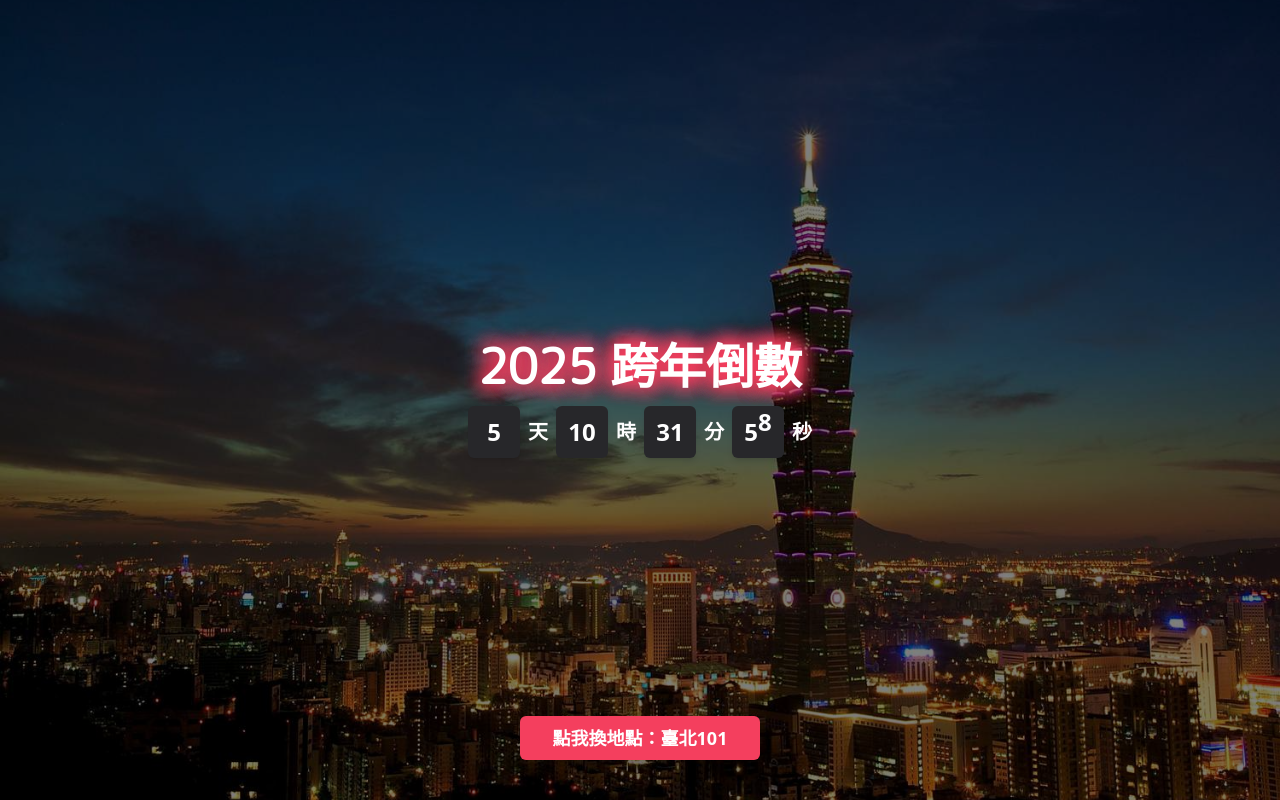
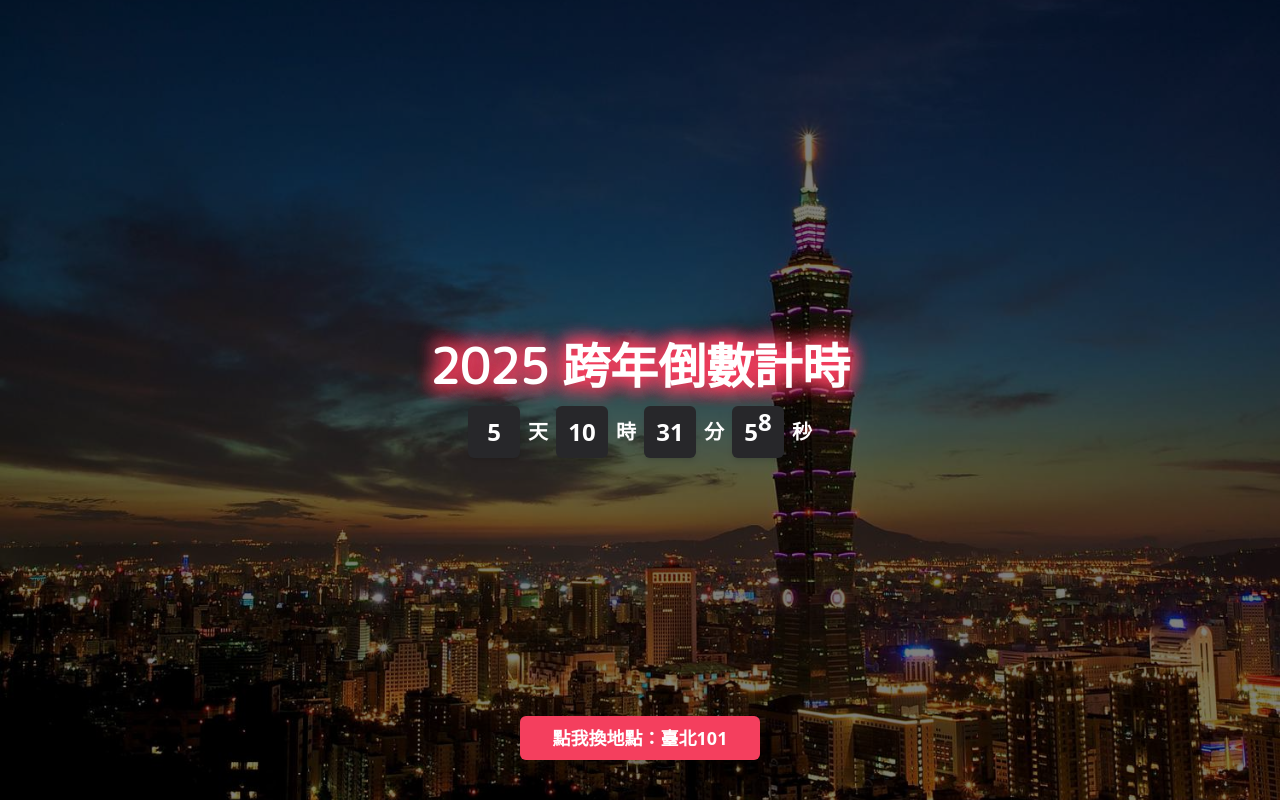
Before and after one commit to xzgun89425/newyearFirework, a Nuxt app: page / in a window 1280 px wide. Built offline with nearby package versions, Linux system fonts and the light colour scheme.

Commit message:
fix:ui title

```diff
--- a/pages/index.vue
+++ b/pages/index.vue
@@ -212,7 +212,7 @@ function changePlace(params) {
         </h1>
         <div v-if="countdown > 0"
             class="text-white absolute top-1/2 left-1/2 z-[60] -translate-x-1/2 -translate-y-1/2 text-xl w-full flex flex-col items-center">
-            <h1 class="text-center text-3xl md:text-5xl font-bold mb-4">2025 跨年倒數</h1>
+            <h1 class="text-center text-3xl md:text-5xl font-bold mb-4">2025 跨年倒數計時</h1>
             <Countdown v-model="countdownDate"></Countdown>
         </div>
         <audio hidden="true" ref="fireworksAudio">
```
